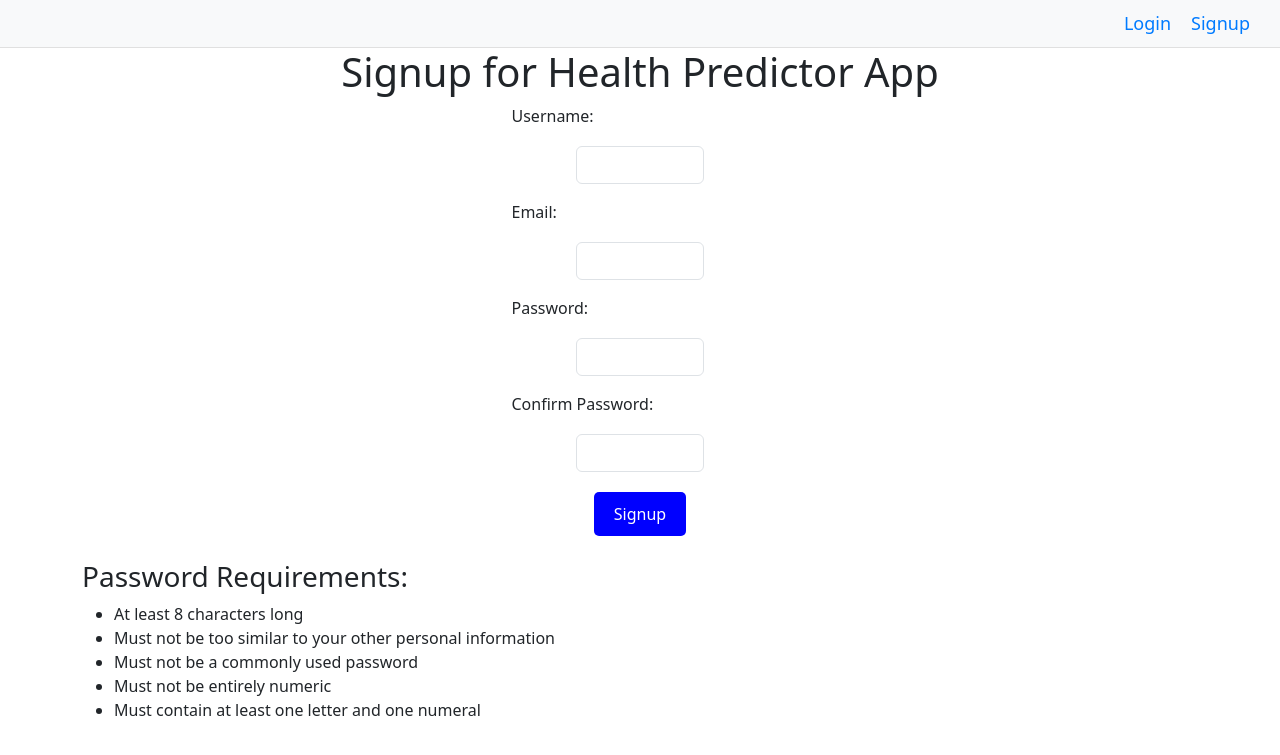
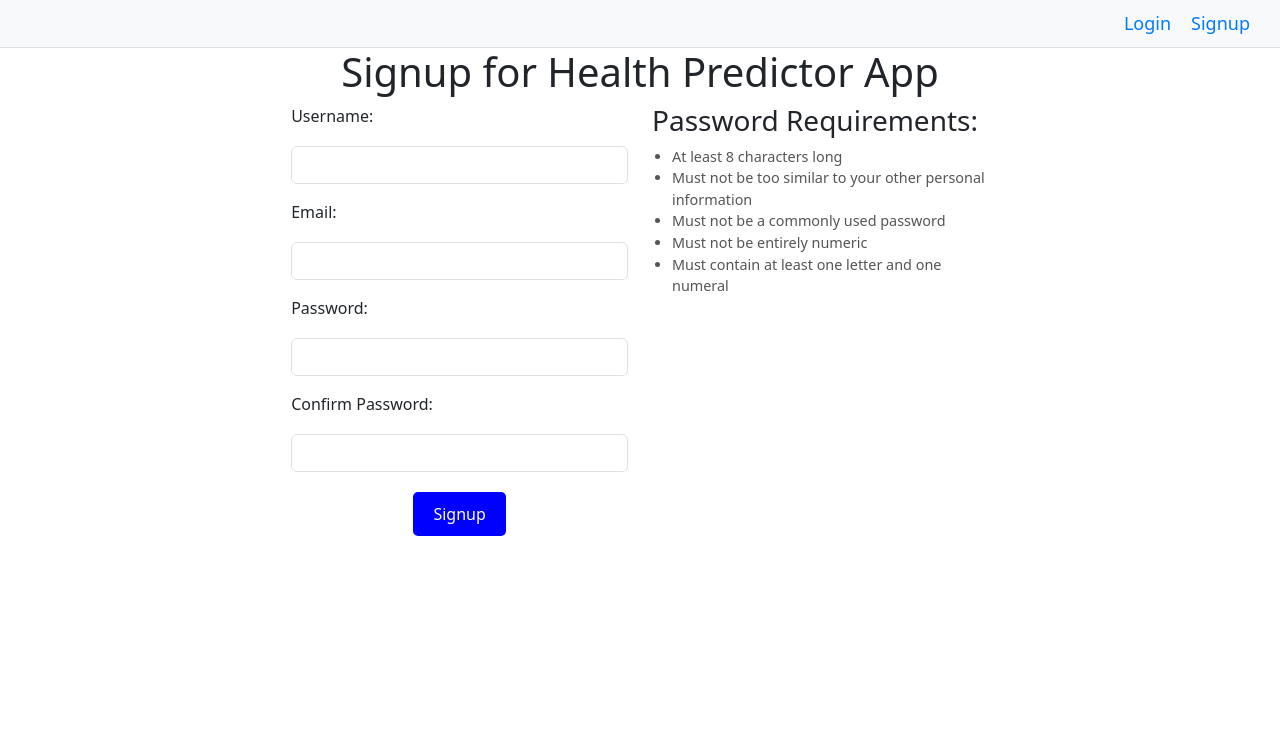
Before and after one commit to sramesh2002/CS510Project, a Django app: page /signup/ in a window 1280 px wide. Shown: the top 755 px of the page. Run offline with Django 5.2, Linux system fonts and the light colour scheme.

Commit message:
signup form updated

```diff
--- a/src/HealthWebApp/PredictorApp/templates/signup.html
+++ b/src/HealthWebApp/PredictorApp/templates/signup.html
@@ -24,10 +24,8 @@
             font-size: 18px; /* Larger font size for better readability */
         }
         .form-control {
-            width: 50%; /* Ensures controls take full width of the container */
-            margin: auto; /* Center align the form inputs */
+            width: 100%; /* Adjust width to take up 100% of its container */
             margin-top: 10px; /* Spacing above inputs */
-            box-sizing: border-box; /* Includes padding and border in the element's total width and height */
         }
         .center {
             text-align: center; /* Center the button */
@@ -42,15 +40,23 @@
             cursor: pointer; /* Cursor changes to pointer to indicate clickable */
             border-radius: 5px; /* Rounded corners for the button */
         }
+        .password-requirements {
+            font-size: 0.9rem; /* Smaller font size for requirements */
+            color: #555; /* Dark grey for better readability */
+            padding-left: 20px; /* Left padding for styling */
+        }
     </style>
 </head>
 <body>
     <nav>
-        <a href="{% url 'login' %}">Login</a> <!-- Link to the login page -->
-        <a href="{% url 'signup' %}">Signup</a> <!-- Ensures this link is redundant but maintains symmetry in design -->
+        <a href="{% url 'login' %}">Login</a>
+        <a href="{% url 'signup' %}">Signup</a>
     </nav>
     <h1>Signup for Health Predictor App</h1>
     <div class="container d-flex justify-content-center">
+        <div class="row">
+            <div class="col-md-6">
+                <!-- Signup form -->
                 <form method="post" action="{% url 'signup' %}">
                     {% csrf_token %}
                     {{ form.non_field_errors }}
@@ -79,9 +85,10 @@
                     </div>
                 </form>
             </div>
-    <div class="container mt-4">
+            <div class="col-md-6">
+                <!-- Password requirements -->
                 <h3>Password Requirements:</h3>
-        <ul>
+                <ul class="password-requirements">
                     <li>At least 8 characters long</li>
                     <li>Must not be too similar to your other personal information</li>
                     <li>Must not be a commonly used password</li>
@@ -89,5 +96,7 @@
                     <li>Must contain at least one letter and one numeral</li>
                 </ul>
             </div>
+        </div>
+    </div>
 </body>
 </html>
```
Also changed, not shown: src/HealthWebApp/db.sqlite3. Lines whose indentation alone changed are shown as unchanged.
